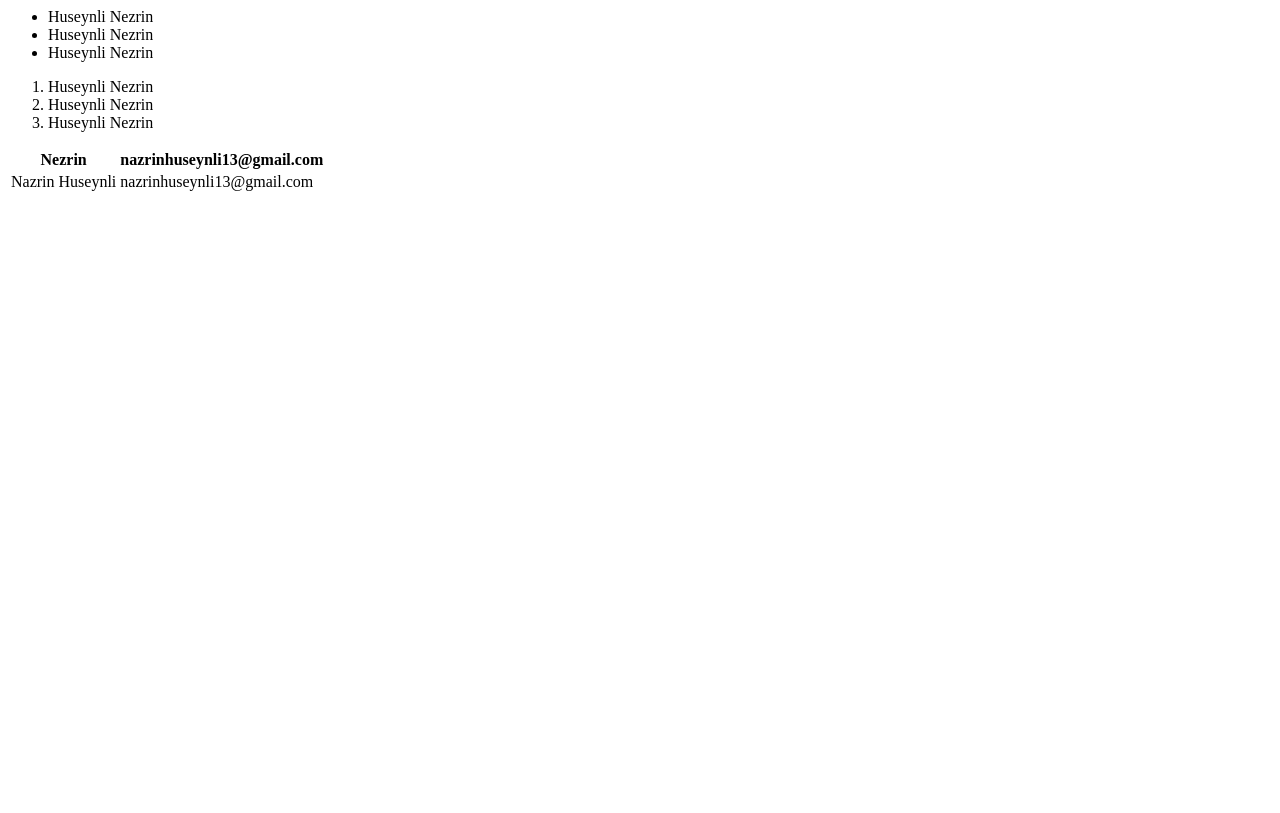
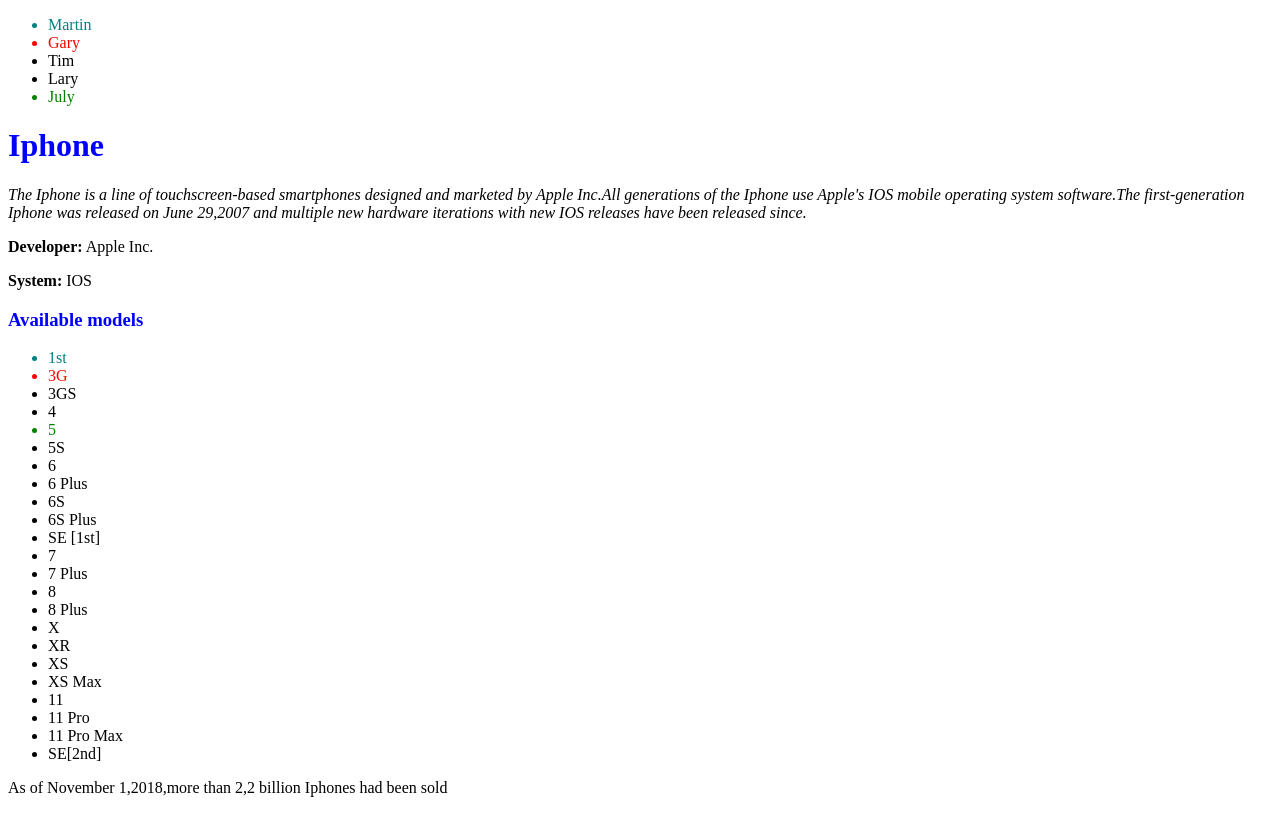
Before and after one commit to nazrinhuseynli13-bit/Lesson1, a plain HTML site: page index.html in a window 1280 px wide. Drawn offline with Linux system fonts and the light colour scheme.

Commit message:
lesson 6

```diff
--- a/index.html
+++ b/index.html
@@ -1,24 +1,52 @@
-<ul>
-    <li> Huseynli Nezrin</li>
-    <li> Huseynli Nezrin </li>
-    <li> Huseynli Nezrin </li>
-</ul>
-<ol>
-    <li> Huseynli Nezrin </li>
-    <li>  Huseynli Nezrin </li>
-    <li> Huseynli Nezrin </li>
-</ol>
-<table>
-    <thead>
-        <tr>
-            <th> Nezrin</th>
-            <th> nazrinhuseynli13@gmail.com</th>
-        </tr>
-    </thead>
-    <tbody>
-        <tr>
-            <td> Nazrin Huseynli </td>
-            <td> nazrinhuseynli13@gmail.com</td>
-        </tr>
-    </tbody>
-</table>
+<!DOCTYPE html>
+<html lang="en">
+<head>
+    <meta charset="UTF-8">
+    <meta name="viewport" content="width=device-width, initial-scale=1.0">
+    <title>Document</title>
+    <link rel="preconnect" href="https://fonts.googleapis.com">
+<link rel="preconnect" href="https://fonts.gstatic.com" crossorigin>
+<link href="https://fonts.googleapis.com/css2?family=Montserrat:ital,wght@0,100..900;1,100..900&display=swap" rel="stylesheet">
+    <link rel="stylesheet" href="./style.css">
+</head>
+<body>
+    <ul>
+        <li> Martin </li>
+        <li> Gary </li>
+        <li> Tim </li>
+        <li> Lary </li>
+        <li> July</li>
+    </ul>
+   <h1> Iphone</h1>
+    <i> The Iphone is a line of touchscreen-based smartphones designed and marketed by Apple Inc.All generations of the Iphone use Apple's IOS mobile operating system software.The first-generation Iphone was released on June 29,2007 and multiple new hardware iterations with new IOS releases have been released since. </i>
+    <p> <b> Developer:</b> Apple Inc.</p>
+    <p> <b> System:</b> IOS </p>
+    <p> <h3> Available models</h3></p>
+    <ul>
+        <li> 1st </li>
+        <li> 3G </li>
+        <li> 3GS </li>
+        <li> 4 </li>
+        <li> 5 </li>
+        <li> 5S </li>
+        <li> 6 </li>
+        <li> 6 Plus </li>
+        <li> 6S </li>
+        <li> 6S Plus </li>
+        <li> SE [1st] </li>
+        <li> 7 </li>
+        <li> 7 Plus </li>
+        <li> 8 </li>
+        <li> 8 Plus </li>
+        <li> X </li>
+        <li> XR </li>
+        <li> XS </li>
+        <li> XS Max </li>
+        <li> 11 </li>
+        <li> 11 Pro </li>
+        <li> 11 Pro Max </li>
+        <li> SE[2nd]</li>
+    </ul>
+    <P> As of November 1,2018,more than 2,2 billion Iphones had been sold</P>
+</body>
+</html>
--- /dev/null
+++ b/style.css
@@ -0,0 +1,22 @@
+li:first-child {
+    color:teal;
+}
+li:nth-child(2) {
+    color:red;
+}
+li:nth-child(5) {
+    color:green;
+}
+li-nth-child(4) {
+    color:
+}
+li:hover {
+    color:purple;
+}
+
+h1{
+    color:blue;
+}
+h3{
+    color:blue;
+}
```
Also changed, not shown: index.html lesson1.html (deleted, +0 -66 lines), Images.webp (deleted), 1 other file.
